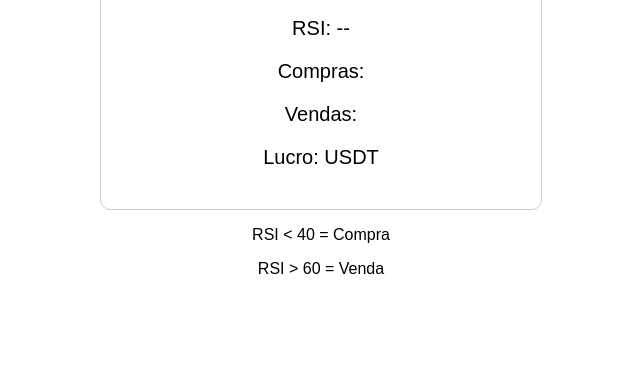
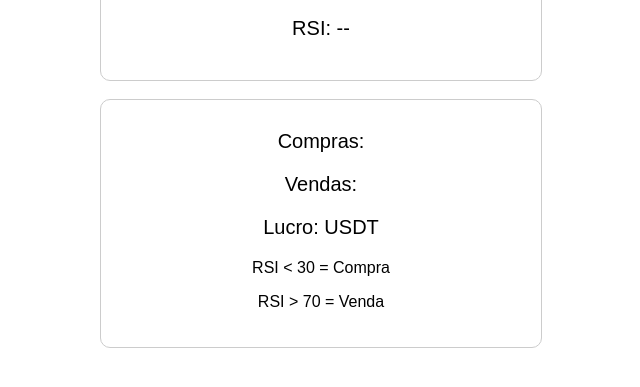
Before and after one commit to bruno-mkti/bot-binance-v02, a website: page index.html in a window 1280 px wide. Shown: the part 177-564 px from the top of the page, without its empty margins (319-959 px from the left). Drawn offline with Linux system fonts and the light colour scheme; no server answers.

Commit message:
update index.html

```diff
--- a/index.html
+++ b/index.html
@@ -16,15 +16,15 @@
         <h1>Dashboard USDT</h1>
         <p class="info">Preço Atual: <span id="price">--</span> USDT</p>
         <p class="info">RSI: <span id="rsi">--</span></p>
+    </div>
+    <br>
+    <div class="container">
         <p class="info">Compras: <span id="buyCount"></span></p>
         <p class="info">Vendas: <span id="sellCount"></span></p>
         <p class="info">Lucro: <span id="profit"></span> USDT</p>
+        <p>RSI < 30 = Compra</p>
+        <p>RSI > 70 = Venda</p>
     </div>
-    <div>
-        <p>RSI < 40 = Compra</p>
-        <p>RSI > 60 = Venda</p>
-    </div>
-
     <script>
         async function fetchData() {
             try {
```
